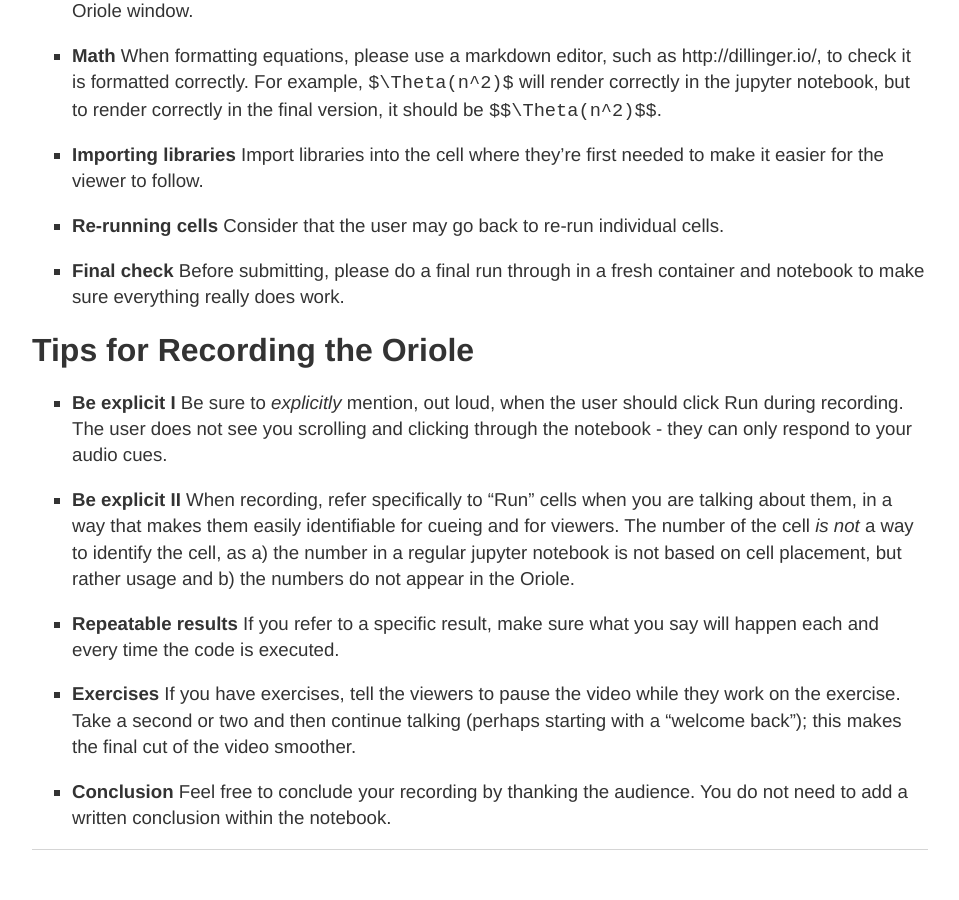
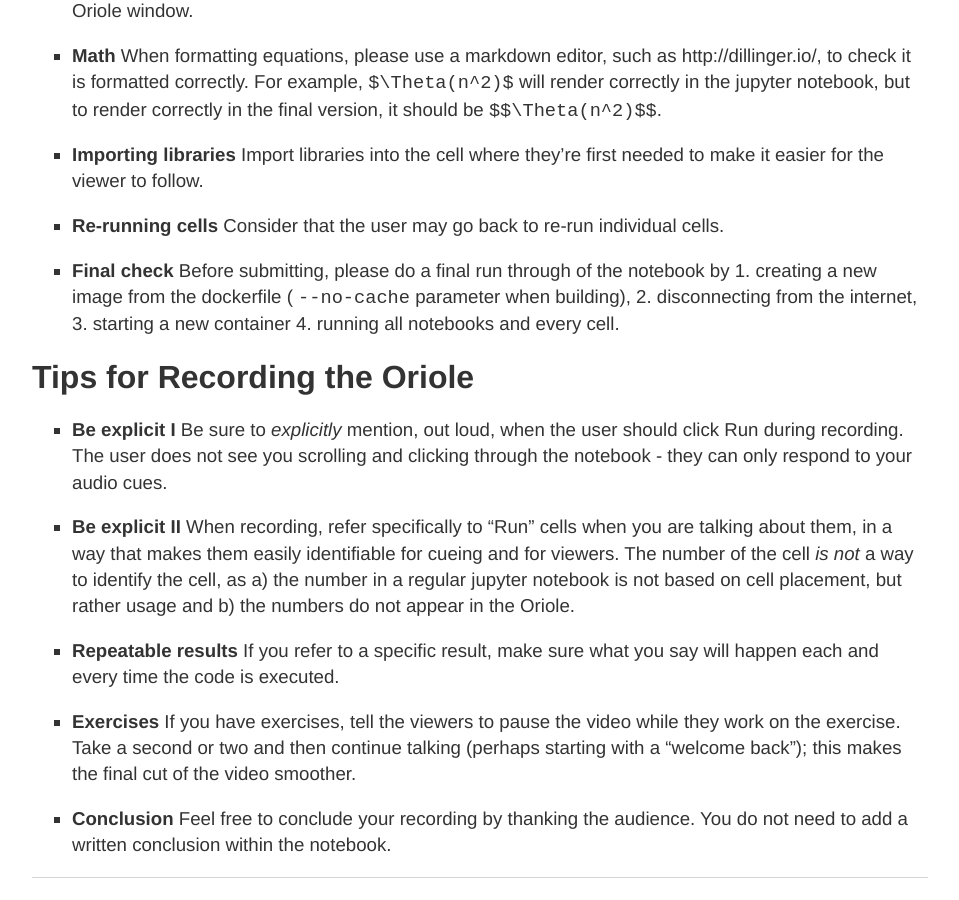
Before and after one commit to oreillymedia/production-resources, a Jekyll site: the page built from oriole/index.md, in a window 1280 px wide and 900 px high, scrolled down 2883 px. Shown: the whole window, without its empty margins (160-1119 px from the left). Built offline with Jekyll 4.4.1, drawn with Linux system fonts in a browser that asks for light colours.

Commit message:
updated final check

```diff
--- a/oriole/index.md
+++ b/oriole/index.md
@@ -87,8 +87,7 @@ After you are satisfied with the changes you have made:
 
 * __Re-running cells__ Consider that the user may go back to re-run individual cells.
 
-* __Final check__ Before submitting, please do a final run through in a fresh container and notebook to make sure everything really does work.
-
+* __Final check__ Before submitting, please do a final run through of the notebook by 1. creating a new image from the dockerfile ( `--no-cache` parameter when building), 2. disconnecting from the internet, 3. starting a new container 4. running all notebooks and every cell.
 
 # Tips for Recording the Oriole<a name="recording"></a>
 
```
